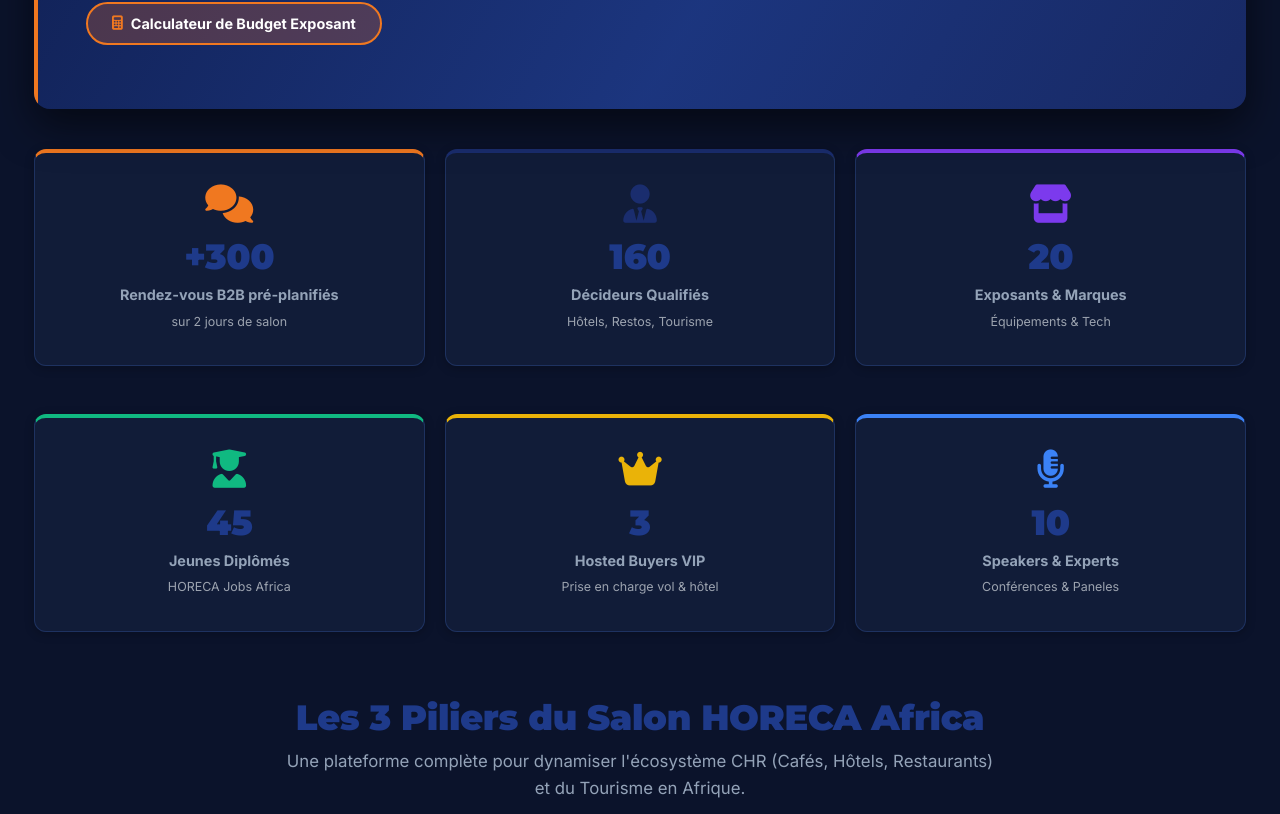
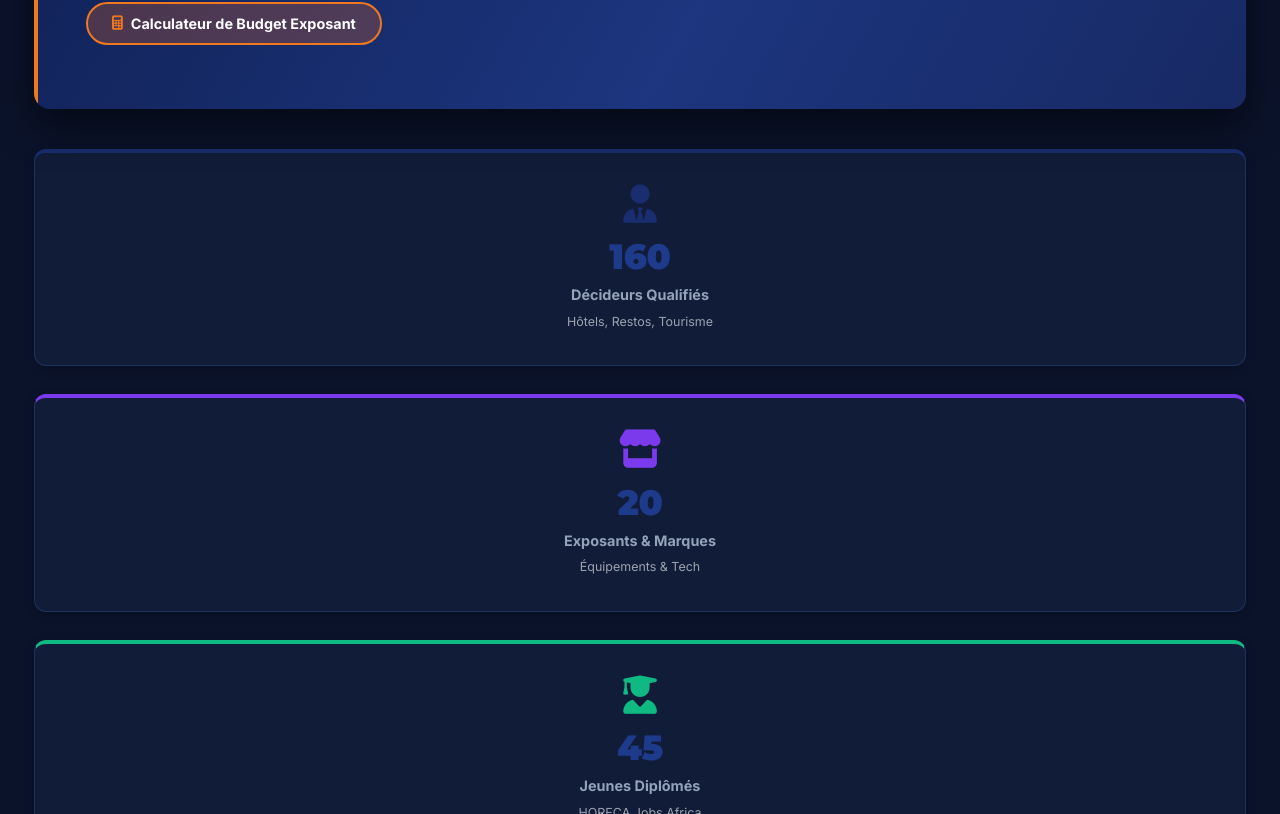
Before and after one commit to malickissasow/horeca_web, a React (Vite) app: page / in a window 1280 px wide. Shown: the part 586-1400 px from the top of the page. Built offline with nearby package versions, Linux system fonts and the light colour scheme; no server answers.

Commit message:
fix(home): remove +300 B2B meetings card from stats section

```diff
--- a/src/pages/HomePage.tsx
+++ b/src/pages/HomePage.tsx
@@ -114,13 +114,7 @@
       </div>
 
       {/* STATS CARDS GRID — Identiques à horecafrica.com */}
-      <div className="grid-3" style={{ marginBottom: '36px', gap: '20px' }}>
-        <div className="card" style={{ textAlign: 'center', cursor: 'pointer', borderTop: '4px solid var(--horeca-orange)' }} onClick={() => setCurrentPage('search')}>
-          <i className="fas fa-comments text-accent" style={{ fontSize: '2.4rem', marginBottom: '12px' }}></i>
-          <h3 style={{ fontSize: '2.2rem', fontWeight: 900, color: 'var(--primary)', marginBottom: '4px' }}>+300</h3>
-          <p style={{ fontSize: '0.9rem', color: 'var(--text-muted)', fontWeight: 700 }}>Rendez-vous B2B pré-planifiés</p>
-          <span style={{ fontSize: '0.78rem', color: 'var(--text-light)' }}>sur 2 jours de salon</span>
-        </div>
+      <div className="grid-5" style={{ marginBottom: '36px', gap: '16px' }}>
         <div className="card" style={{ textAlign: 'center', cursor: 'pointer', borderTop: '4px solid var(--horeca-blue)' }} onClick={() => setCurrentPage('search')}>
           <i className="fas fa-user-tie" style={{ fontSize: '2.4rem', color: 'var(--horeca-blue)', marginBottom: '12px' }}></i>
           <h3 style={{ fontSize: '2.2rem', fontWeight: 900, color: 'var(--primary)', marginBottom: '4px' }}>160</h3>
```
